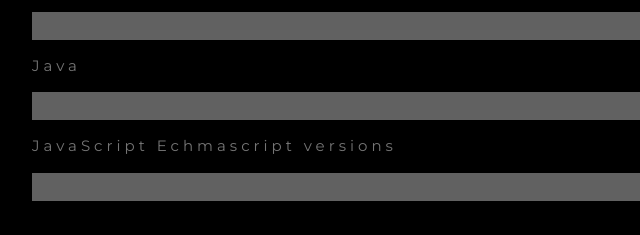
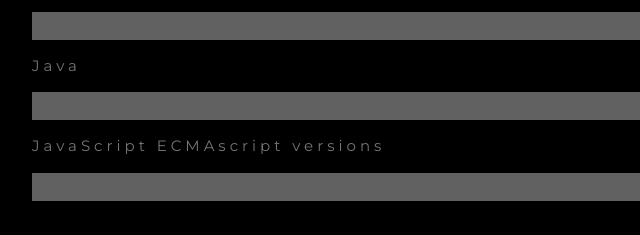
Before and after one commit to regcole/regcole.github.io, a plain HTML site: page index.html in a window 1280 px wide. Shown: the part 1623-1858 px from the top of the page, 178-818 px from the left. Drawn offline with nearby package versions, Linux system fonts and the light colour scheme.

Commit message:
Update index.html
spell Ecmascript correctly

```diff
--- a/index.html
+++ b/index.html
@@ -69,7 +69,7 @@
         <div class="w3-white">
             <div class="w3-dark-grey" style="height:28px;width:98%"></div>
         </div>
-            <p class="w3-wide">JavaScript Echmascript versions </p>
+            <p class="w3-wide">JavaScript ECMAscript versions </p>
         <div class="w3-white">
             <div class="w3-dark-grey" style="height:28px;width:98%"></div>
         </div><br />
```
